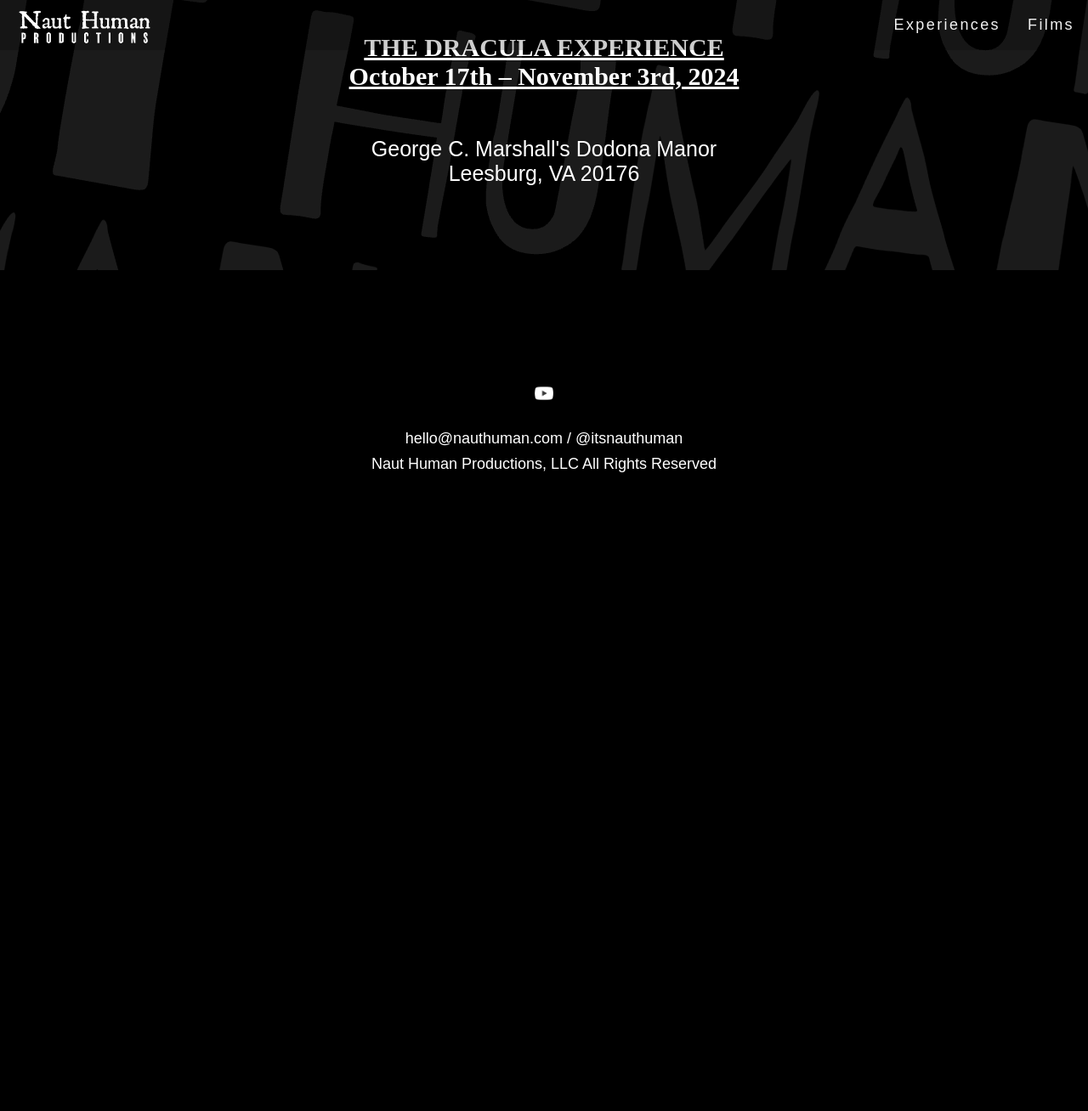
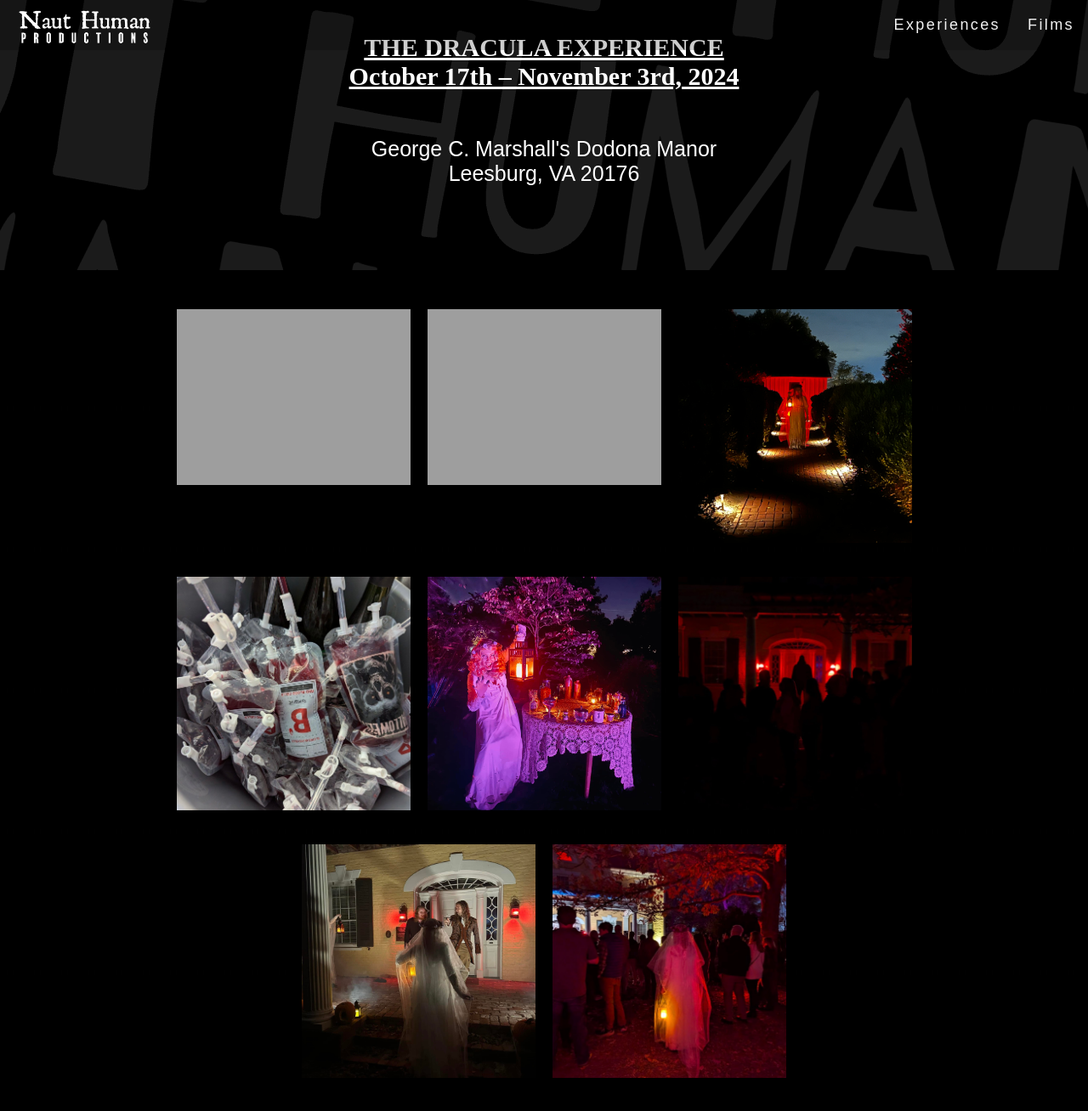
Before and after one commit to nauthuman/website, a Jekyll site: the page built from tickets.html, in a window 1280 px wide and 1400 px high, scrolled down 1428 px. Shown: the top 1308 px of the window at 85% size. Built offline with Jekyll 4.4.1, drawn with Linux system fonts in a browser that asks for light colours; some web fonts are replaced; before the commit the page ends 2058 px from its top, so only the background shows below that.

Commit message:
Update tickets.html

```diff
--- a/tickets.html
+++ b/tickets.html
@@ -211,3 +211,4 @@
 </div>
 
 {% include ticketinfo_panel.html %}
+{% include draculagallery_panel.html %}
```
